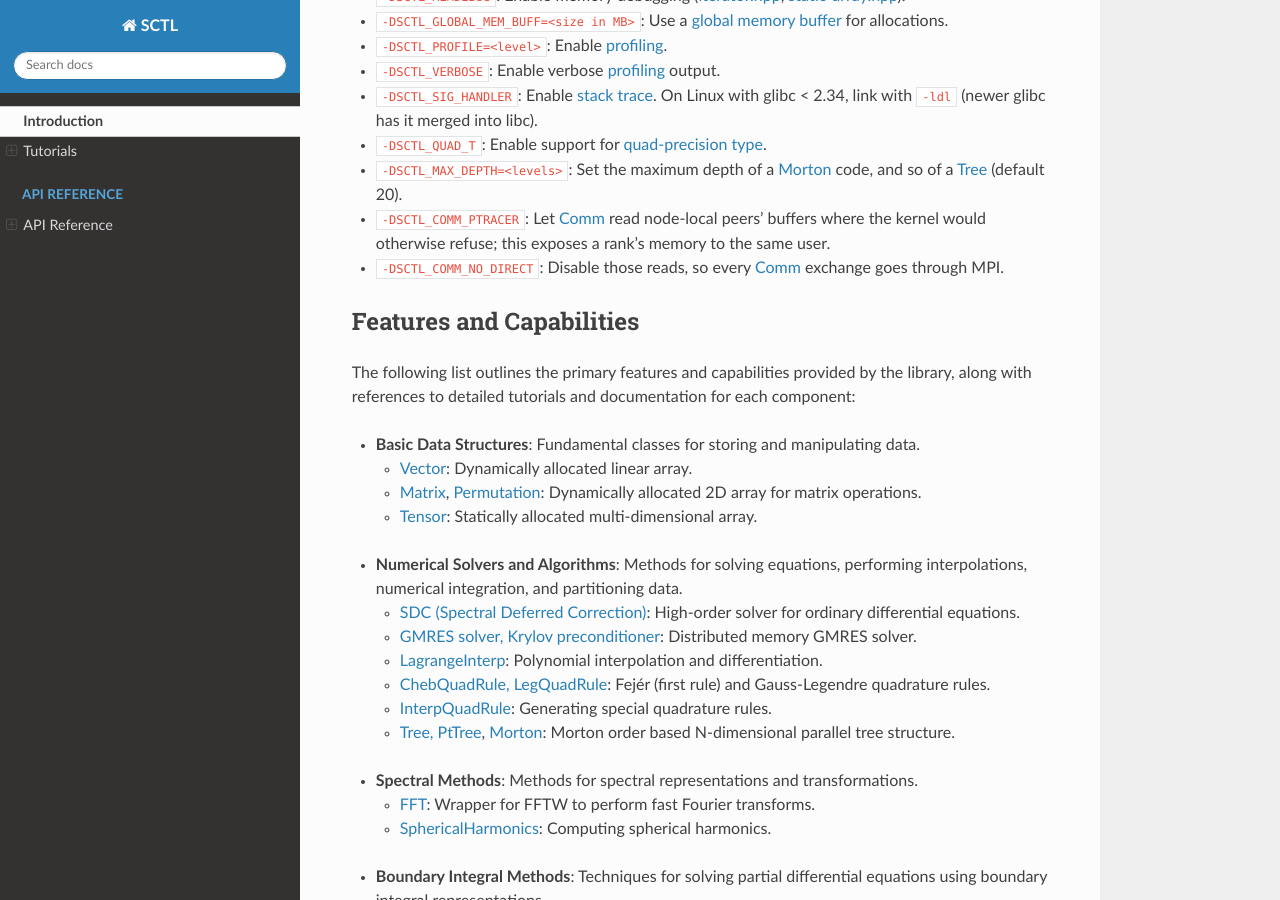
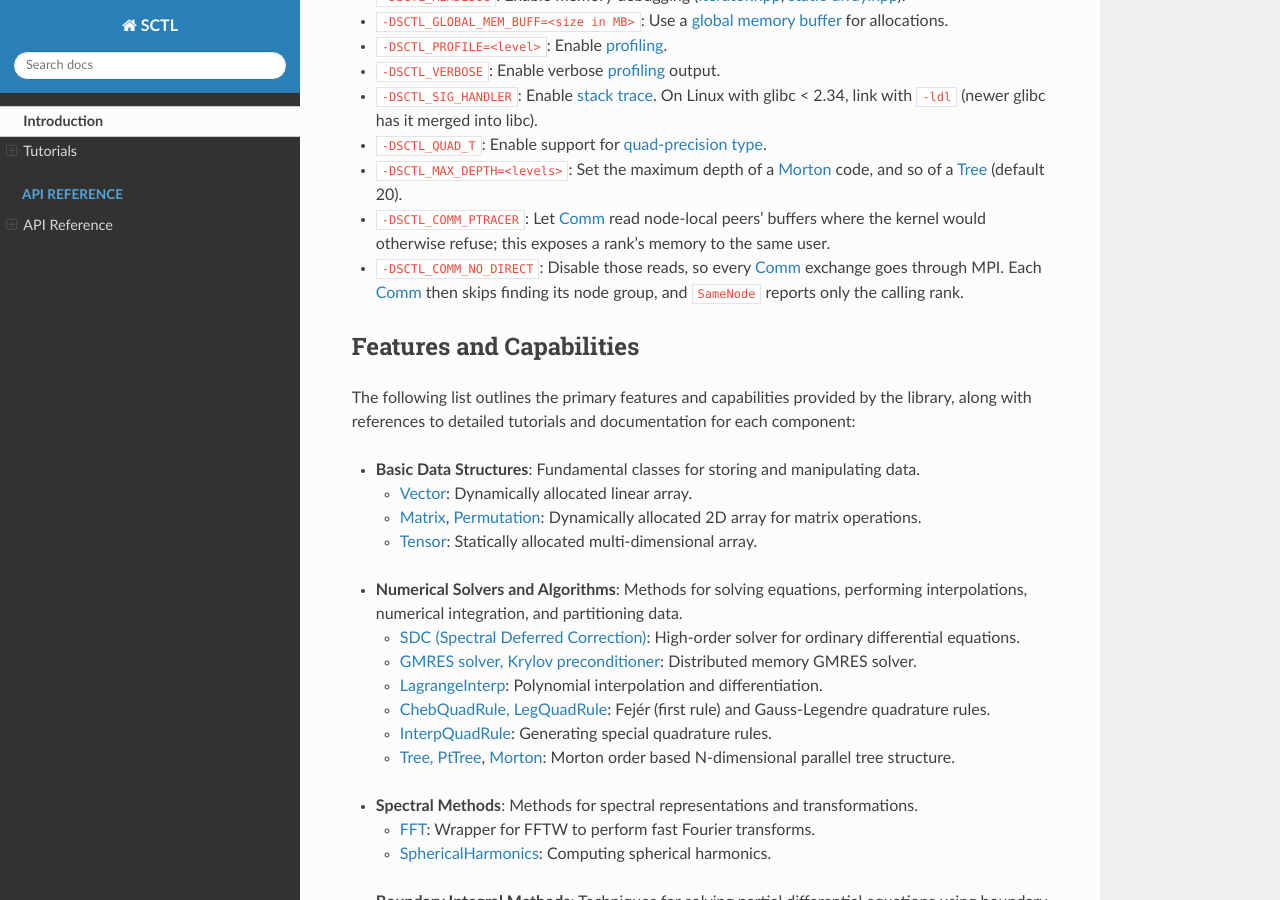
Before and after one commit to dmalhotra/SCTL, a Sphinx documentation site: the page built from doc/index.rst, in a window 1280 px wide and 900 px high, scrolled down 1434 px. Built offline with Sphinx 7.4.7 and the Read the Docs theme 3.1.0, drawn with Linux system fonts in a browser that asks for light colours.

Commit message:
Comm: SCTL_COMM_NO_DIRECT stops paying for the node group
Finding which ranks share a node costs an MPI_Comm_split_type and an
MPI_Allgather per Comm, and keeps a second communicator alive for as long
as the Comm. A build that has turned the direct reads off has no use for
any of it, and communicators are a finite resource, so code building one
Comm per level of a hierarchy ran out at half the depth it needed to.

Under the flag, a rank is its own node group: SameNode reports only the
calling rank and every direct path is skipped through direct_ == false, as
it already was. Counted through PMPI over four ranks, three Comms cost
three split_type and three Allgather calls without the flag and none with
it, MPI_Init's probe included.

The cost cannot be moved to the first caller that needs it instead.
Splitting the communicator is collective, and the first caller need not be:
a Send to one peer, or a SameNode query on one rank, would leave the others
waiting.

Co-Authored-By: Claude Opus 5 (1M context) <noreply@anthropic.com>

```diff
--- a/doc/index.rst
+++ b/doc/index.rst
@@ -76,7 +76,7 @@ The following compiler flags can be used to enable or disable specific features
 - ``-DSCTL_QUAD_T``: Enable support for :ref:`quad-precision type <math_utils_hpp>`.
 - ``-DSCTL_MAX_DEPTH=<levels>``: Set the maximum depth of a :ref:`Morton <morton_hpp>` code, and so of a :ref:`Tree <tree_hpp>` (default 20).
 - ``-DSCTL_COMM_PTRACER``: Let :ref:`Comm <comm_hpp>` read node-local peers' buffers where the kernel would otherwise refuse; this exposes a rank's memory to the same user.
-- ``-DSCTL_COMM_NO_DIRECT``: Disable those reads, so every :ref:`Comm <comm_hpp>` exchange goes through MPI.
+- ``-DSCTL_COMM_NO_DIRECT``: Disable those reads, so every :ref:`Comm <comm_hpp>` exchange goes through MPI. Each :ref:`Comm <comm_hpp>` then skips finding its node group, and ``SameNode`` reports only the calling rank.
 
 Features and Capabilities
 -------------------------
```
Also changed, not shown: 3 other files.
